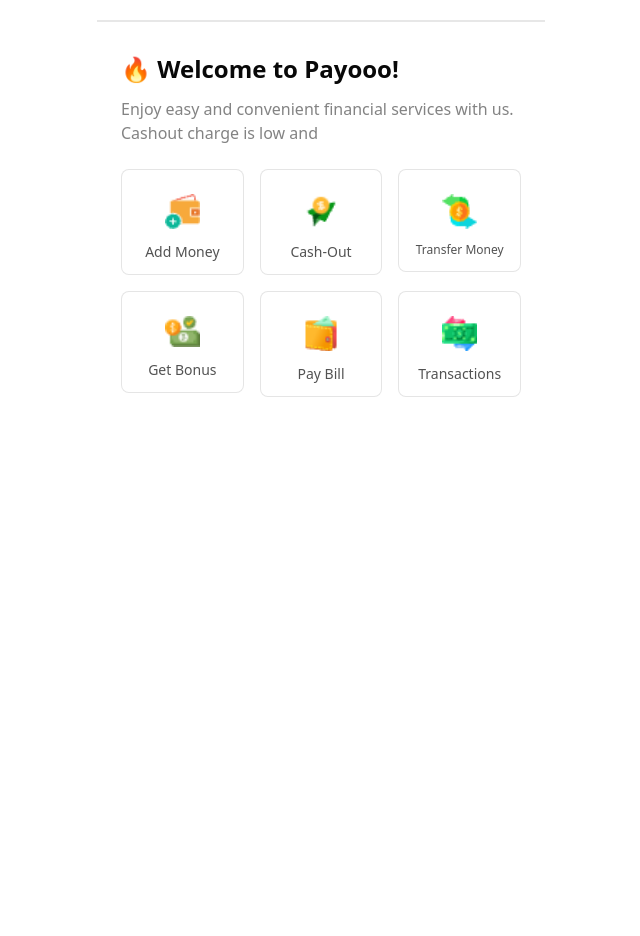
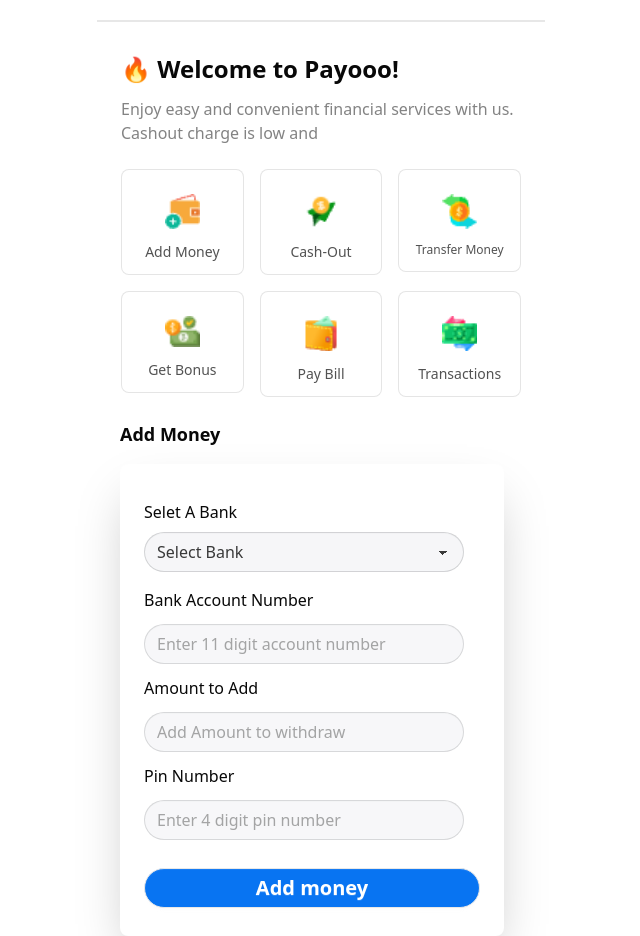
Before and after one commit to Khaiyum-Ahmed/Mobile_financing_system_payoo, a plain HTML site: page payoo.html in a window 1280 px wide. Shown: the part 136-1072 px from the top of the page, without its empty margins (319-959 px from the left). Before the commit the page ends 800 px from the top, so only its background shows below. Drawn offline with nearby package versions, Linux system fonts and the light colour scheme.

Commit message:
add money form added

```diff
--- /dev/null
+++ b/js/payoo.js
@@ -0,0 +1 @@
+console.log('home js connected')
--- a/payoo.html
+++ b/payoo.html
@@ -68,7 +68,7 @@
 
             <div class="flex gap-4 mb-4">
 
-                <div class="w-[126px]">
+                <div id="add-money-btn" class="w-[126px]">
                     <div class="card bg-base-100 border border-[rgba(8,8,8,.1)]">
                         <figure class=" px-2 pt-6">
                             <img src="assets/wallet1.png" class="w-1/3" />
@@ -80,7 +80,7 @@
                     </div>
                 </div>
 
-                   <div class="w-[126px]">
+                <div id="cash-out-btn" class="w-[126px]">
                     <div class="card bg-base-100 border border-[rgba(8,8,8,.1)]">
                         <figure class=" px-2 pt-6">
                             <img src="assets/send1.png" class="w-1/3" />
@@ -92,7 +92,7 @@
                     </div>
                 </div>
 
-                   <div class="w-[126px]">
+                <div id="transfer-money-btn" class="w-[126px]">
                     <div class="card bg-base-100 border border-[rgba(8,8,8,.1)]">
                         <figure class=" px-2 pt-6">
                             <img src="assets/money1.png" class="w-1/3" />
@@ -105,9 +105,9 @@
                 </div>
             </div>
 
-             <div class="flex gap-4">
+            <div class="flex gap-4">
 
-                <div class="w-[126px]">
+                <div id="get-bonus-btn" class="w-[126px]">
                     <div class="card bg-base-100 border border-[rgba(8,8,8,.1)]">
                         <figure class=" px-2 pt-6">
                             <img src="assets/bonus1.png" class="w-1/3" />
@@ -119,7 +119,7 @@
                     </div>
                 </div>
 
-                   <div class="w-[126px]">
+                <div id="pay-bill-btn" class="w-[126px]">
                     <div class="card bg-base-100 border border-[rgba(8,8,8,.1)]">
                         <figure class=" px-2 pt-6">
                             <img src="assets/purse1.png" class="w-1/3" />
@@ -131,7 +131,7 @@
                     </div>
                 </div>
 
-                   <div class="w-[126px]">
+                <div id="transaction-btn" class="w-[126px]">
                     <div class="card bg-base-100 border border-[rgba(8,8,8,.1)]">
                         <figure class=" px-2 pt-6">
                             <img src="assets/transaction1.png" class="w-1/3" />
@@ -151,7 +151,61 @@
 
 
 
+        <!-- features card form start -->
+
+        <!-- add money form start -->
+        <div class="w-[402px] mx-auto">
+            <h2 class="mb-4 font-bold text-[18px] text-[#080808]">Add Money</h2>
+
+            <div class="card bg-base-100 w-full max-w-sm shrink-0 shadow-2xl">
+
+                <div class="card-body ">
+                    <fieldset class="fieldset gap-y-3">
+
+                        <fieldset class="fieldset">
+                            <legend class="fieldset-legend font-medium text-[#080808] text-base">Selet A Bank</legend>
+                            <select
+                                class="select rounded-full font-light text-base bg-[#F4F5F7] text-[#080808] opacity-80">
+                                <option disabled selected>Select Bank</option>
+                                <option>Islami Bank</option>
+                                <option>IFIC Bank</option>
+                                <option>Exim Bank</option>
+                                <option>NCC Bank</option>
+                                <option>Pubali Bank</option>
+                                <option>Dhaka Bank</option>
+                            </select>
+                        </fieldset>
+
+
+                        <label class="label font-medium text-[#080808] text-base">Bank Account Number</label>
+                        <input type="text"
+                            class="input rounded-full font-light text-base bg-[#F4F5F7] text-[#080808] opacity-70"
+                            placeholder="Enter 11 digit account number" />
+
+                        <label class="label font-medium text-[#080808] text-base">Amount to Add</label>
+                        <input type="text"
+                            class="input rounded-full font-light text-base bg-[#F4F5F7] text-[#080808] opacity-70"
+                            placeholder="Add Amount to withdraw" />
+
+                        <label class="label font-medium text-[#080808] text-base">Pin Number</label>
+                        <input type="password"
+                            class="input rounded-full font-light text-base bg-[#F4F5F7] text-[#080808] opacity-70"
+                            placeholder="Enter 4 digit pin number" />
+
+                        <button class="btn bg-[#0874F2] text-white font-semibold text-xl rounded-full mt-4">Add
+                            money</button>
+                    </fieldset>
+                </div>
+            </div>
+        </div>
+
+        <!-- add money form end -->
+
+
+        <!-- features card form end -->
     </main>
+
+    <script src="js/payoo.js"></script>
 </body>
 
 </html>
```
